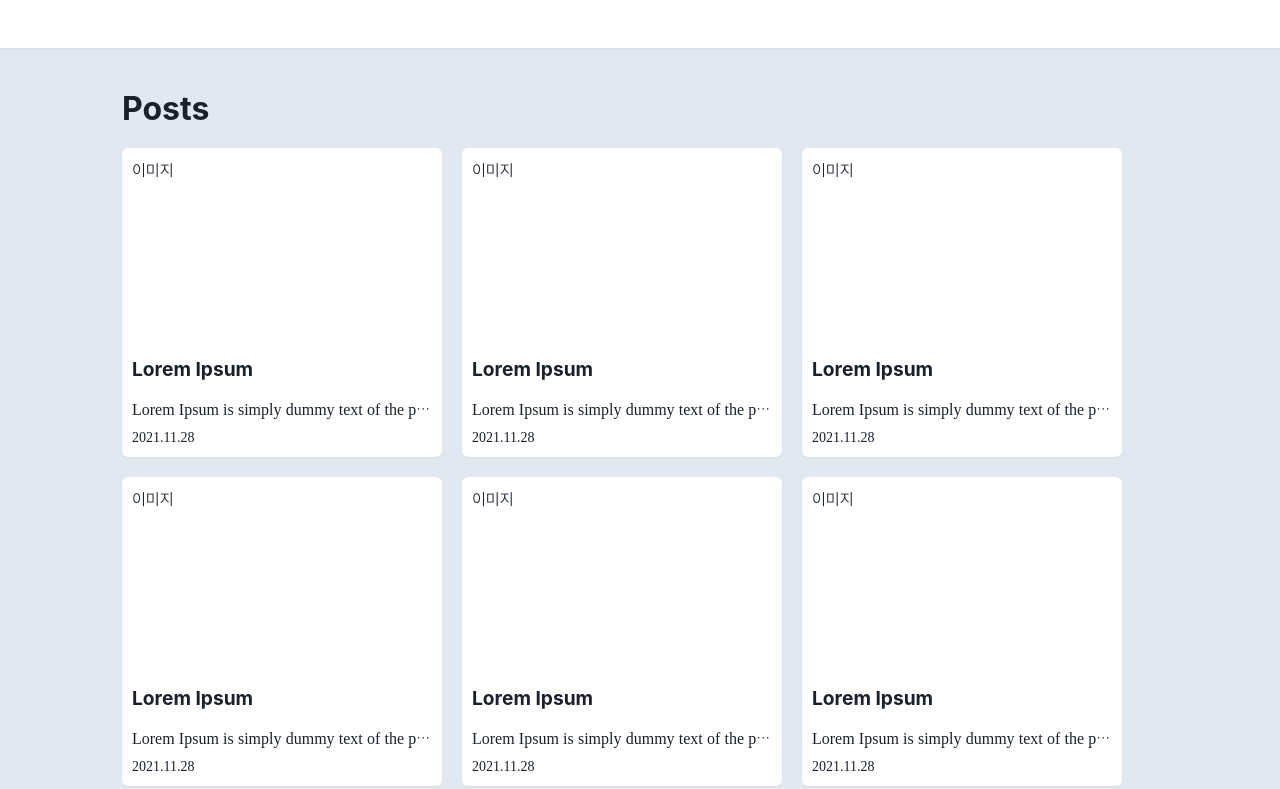
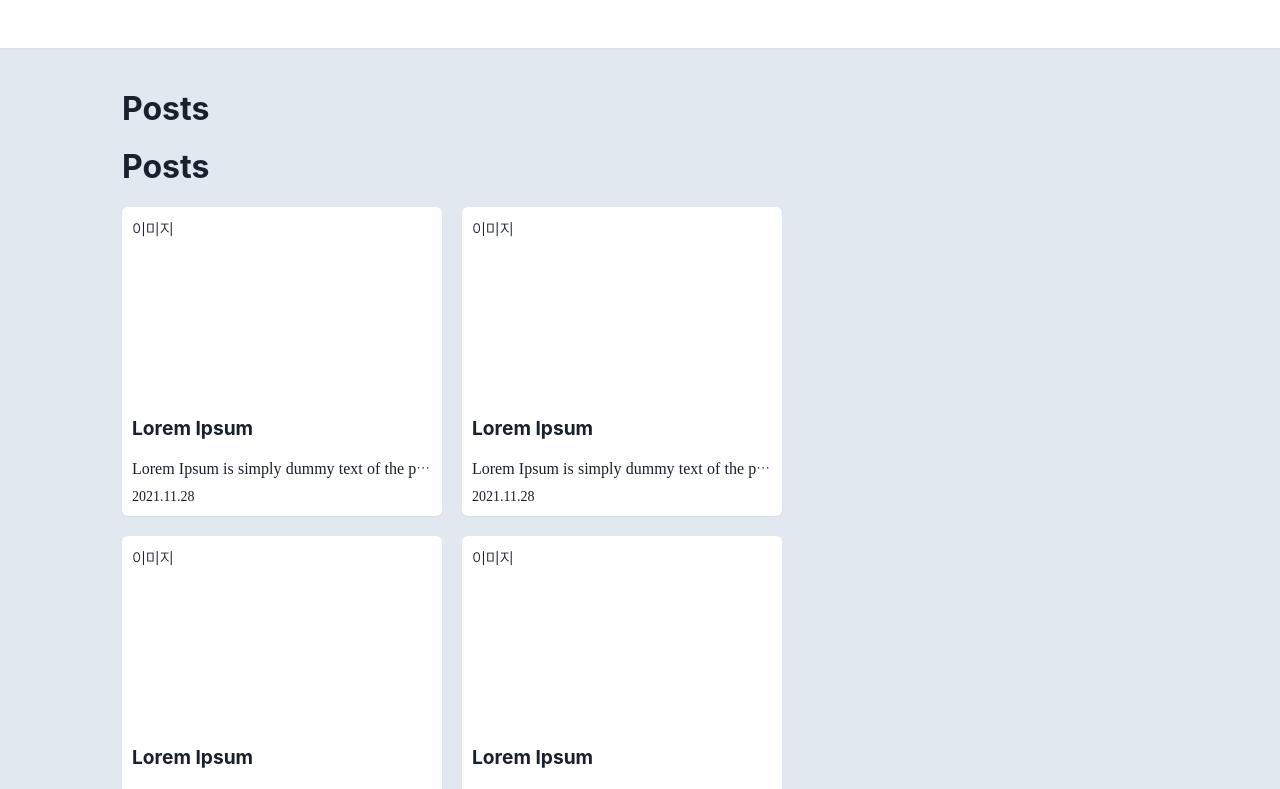
Before and after one commit to Se9oo/Se9round, a Next.js app in the folder front/: page / in a window 1280 px wide. Shown: the top 789 px of the page. Built offline with nearby package versions, Linux system fonts and the light colour scheme.

Commit message:
PostList > layout 구성 변경 (Heading 추가)

```diff
--- a/front/components/post/PostList.js
+++ b/front/components/post/PostList.js
@@ -1,16 +1,22 @@
 import React from 'react';
 
-import { Flex } from '@chakra-ui/react';
+import { Flex, Heading } from '@chakra-ui/react';
 
 import PostCard from './PostCard';
 
 const PostList = () => {
   const postList = Array.from({ length: 20 }, () => Array(20).fill(0));
+
   return (
-    <Flex w="100%" flexWrap="wrap">
-      {postList.map((post) => {
-        return <PostCard />;
-      })}
+    <Flex flexDir="column" w="75%">
+      <Heading as="h2" fontSize="2rem" p="10px">
+        Posts
+      </Heading>
+      <Flex flexWrap="wrap">
+        {postList.map((post) => {
+          return <PostCard />;
+        })}
+      </Flex>
     </Flex>
   );
 };
```
